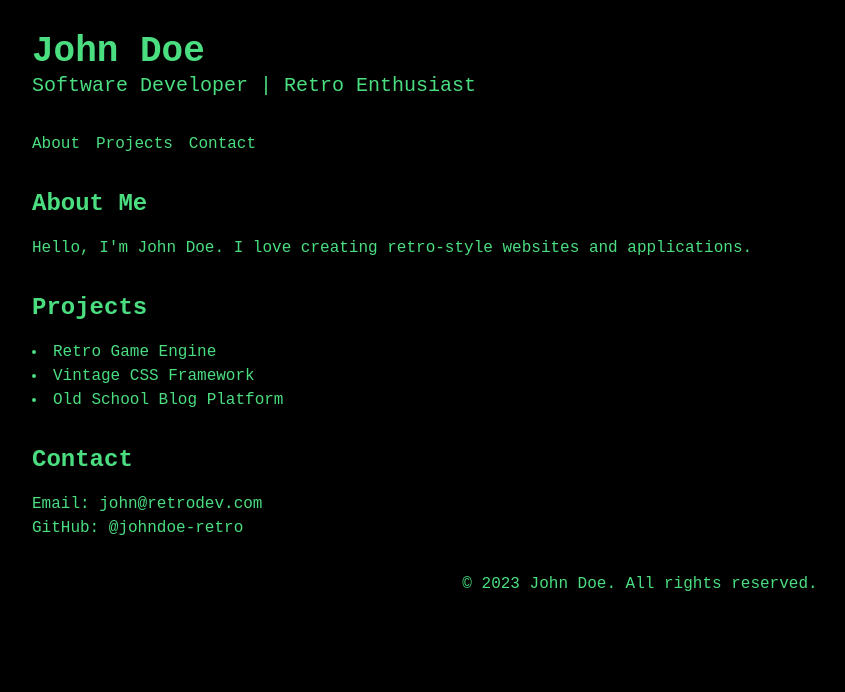
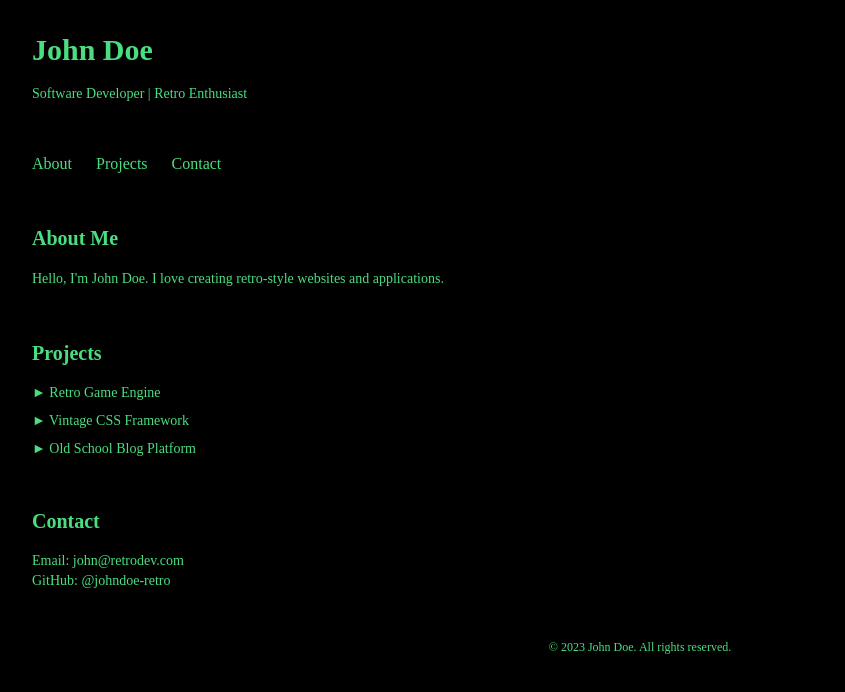
Before and after one commit to deerdear/justdothings-netlify, a React (Vite) app: page / in a window 1280 px wide. Shown: the top 692 px of the page, without its empty margins (0-845 px from the left). Built offline with nearby package versions, Linux system fonts and the light colour scheme.

Commit message:
Change font and add animation
Updated the font to a pixelated style and implemented a hypnotic animation for enhanced visual appeal.
[skip gpt_engineer]

```diff
--- a/src/index.css
+++ b/src/index.css
@@ -75,10 +75,40 @@
   }
 }
 
-@import url('https://fonts.googleapis.com/css2?family=VT323&display=swap');
+@import url('https://fonts.googleapis.com/css2?family=Press+Start+2P&display=swap');
 
-.font-mono {
-  font-family: 'VT323', monospace;
+.font-pixel {
+  font-family: 'Press Start 2P', cursive;
+}
+
+@keyframes hypnotic {
+  0% {
+    transform: scale(1);
+  }
+  50% {
+    transform: scale(1.1);
+  }
+  100% {
+    transform: scale(1);
+  }
+}
+
+.hypnotic-bg {
+  position: fixed;
+  top: 0;
+  left: 0;
+  width: 100%;
+  height: 100%;
+  z-index: -1;
+  background:
+    repeating-radial-gradient(
+      circle at center,
+      #000000,
+      #000000 10px,
+      #00ff00 10px,
+      #00ff00 20px
+    );
+  animation: hypnotic 5s infinite;
 }
 
 /* Custom scrollbar for retro feel */
--- a/src/pages/Index.jsx
+++ b/src/pages/Index.jsx
@@ -2,44 +2,45 @@ import React from 'react';
 
 const Index = () => {
   return (
-    <div className="min-h-screen bg-black text-green-400 p-8 font-mono">
-      <header className="mb-8">
-        <h1 className="text-4xl font-bold">John Doe</h1>
-        <p className="text-xl">Software Developer | Retro Enthusiast</p>
+    <div className="min-h-screen bg-black text-green-400 p-8 font-pixel relative">
+      <div className="hypnotic-bg"></div>
+      <header className="mb-12">
+        <h1 className="text-3xl font-bold mb-4">John Doe</h1>
+        <p className="text-sm">Software Developer | Retro Enthusiast</p>
       </header>
 
-      <nav className="mb-8">
-        <ul className="flex space-x-4">
-          <li><a href="#about" className="hover:underline">About</a></li>
-          <li><a href="#projects" className="hover:underline">Projects</a></li>
-          <li><a href="#contact" className="hover:underline">Contact</a></li>
+      <nav className="mb-12">
+        <ul className="flex flex-col space-y-4 sm:flex-row sm:space-y-0 sm:space-x-6">
+          <li><a href="#about" className="hover:text-yellow-400 transition-colors">About</a></li>
+          <li><a href="#projects" className="hover:text-yellow-400 transition-colors">Projects</a></li>
+          <li><a href="#contact" className="hover:text-yellow-400 transition-colors">Contact</a></li>
         </ul>
       </nav>
 
-      <main>
-        <section id="about" className="mb-8">
-          <h2 className="text-2xl font-bold mb-4">About Me</h2>
-          <p>Hello, I'm John Doe. I love creating retro-style websites and applications.</p>
+      <main className="space-y-12">
+        <section id="about">
+          <h2 className="text-xl font-bold mb-4">About Me</h2>
+          <p className="text-sm leading-relaxed">Hello, I'm John Doe. I love creating retro-style websites and applications.</p>
         </section>
 
-        <section id="projects" className="mb-8">
-          <h2 className="text-2xl font-bold mb-4">Projects</h2>
-          <ul className="list-disc list-inside">
-            <li>Retro Game Engine</li>
-            <li>Vintage CSS Framework</li>
-            <li>Old School Blog Platform</li>
+        <section id="projects">
+          <h2 className="text-xl font-bold mb-4">Projects</h2>
+          <ul className="text-sm space-y-2">
+            <li>► Retro Game Engine</li>
+            <li>► Vintage CSS Framework</li>
+            <li>► Old School Blog Platform</li>
           </ul>
         </section>
 
-        <section id="contact" className="mb-8">
-          <h2 className="text-2xl font-bold mb-4">Contact</h2>
-          <p>Email: john@retrodev.com</p>
-          <p>GitHub: @johndoe-retro</p>
+        <section id="contact">
+          <h2 className="text-xl font-bold mb-4">Contact</h2>
+          <p className="text-sm">Email: john@retrodev.com</p>
+          <p className="text-sm">GitHub: @johndoe-retro</p>
         </section>
       </main>
 
-      <footer className="mt-8 text-center">
-        <p>&copy; 2023 John Doe. All rights reserved.</p>
+      <footer className="mt-12 text-center">
+        <p className="text-xs">&copy; 2023 John Doe. All rights reserved.</p>
       </footer>
     </div>
   );
```
